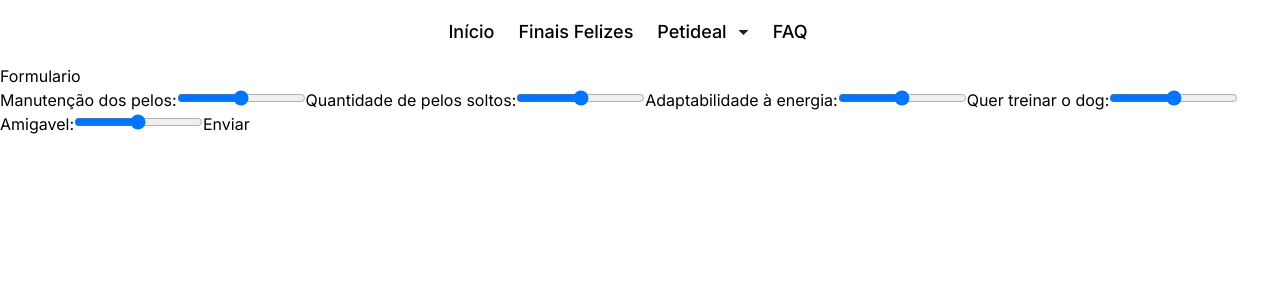
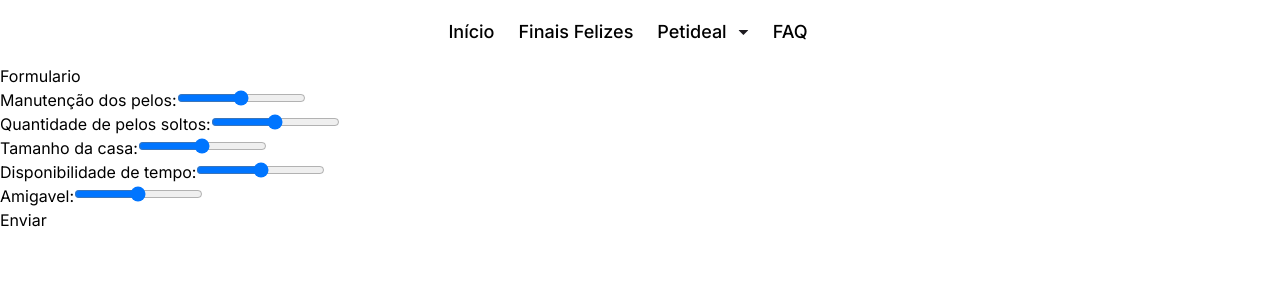
Before and after one commit to Wiiito/petideal, a Next.js app: page /form in a window 1280 px wide. Shown: the top 300 px of the page. Built offline with nearby package versions, Linux system fonts and the light colour scheme; no server answers; sample sign-in values are in the browser's storage.

Commit message:
Apresentacao meta

```diff
--- a/src/app/(userHeader)/animals/page.jsx
+++ b/src/app/(userHeader)/animals/page.jsx
@@ -15,7 +15,7 @@ const Page = () => {
 	const [page, setPage] = useState(1)
 	const [perPage, setPerPage] = useState(20)
 
-	const changePage = async (page) => {
+	const changePage = async page => {
 		if (dogs[0] === 'Loading...') {
 			dogs.pop()
 		}
@@ -32,12 +32,12 @@ const Page = () => {
 		fetchDogs(page)
 	}
 
-	const fetchDogs = async (page) => {
+	const fetchDogs = async page => {
 		const userEmbedding = await getEmbedding(session.user._id)
 
 		const newDogs = await vectorSearch(userEmbedding.perfil, perPage)
 
-		setDogs((prev) => {
+		setDogs(prev => {
 			return [...dogs, ...newDogs]
 		})
 	}
@@ -55,7 +55,7 @@ const Page = () => {
 	}, [page, status])
 
 	return (
-		<section>
+		<section className='columns-2xs'>
 			{dogs[0] !== 'Loading...'
 				? dogs.map((dog, i) => {
 						return (
--- a/src/app/(userHeader)/form/page.jsx
+++ b/src/app/(userHeader)/form/page.jsx
@@ -15,10 +15,10 @@ const Page = () => {
 		}
 	}, [status])
 
-	const handleSubmit = async (e) => {
+	const handleSubmit = async e => {
 		e.preventDefault()
 		const inputValues = Array.from(document.querySelectorAll('input')).map(
-			(input) => {
+			input => {
 				return input.value / 100
 			}
 		)
@@ -34,14 +34,19 @@ const Page = () => {
 			<form method='post' onSubmit={handleSubmit}>
 				Manutenção dos pelos:
 				<input type='range' name='groomingAdaptability' />
+				<br />
 				Quantidade de pelos soltos:
 				<input type='range' name='sheddingAdaptability' />
-				Adaptabilidade à energia:
+				<br />
+				Tamanho da casa:
 				<input type='range' name='energyAdaptability' />
-				Quer treinar o dog:
+				<br />
+				Disponibilidade de tempo:
 				<input type='range' name='trainabilityAdaptability' />
+				<br />
 				Amigavel:
 				<input type='range' name='demeanorAdaptability' />
+				<br />
 				<button>Enviar</button>
 			</form>
 		</>
--- a/src/components/DogComponent/DogComponent.jsx
+++ b/src/components/DogComponent/DogComponent.jsx
@@ -1,5 +1,3 @@
-import Link from 'next/link'
-
 const DogComponent = ({ dog, children }) => {
 	return (
 		<div className='relative w-full h-60 rounded-2xl overflow-hidden border-black border'>
@@ -16,16 +14,6 @@ const DogComponent = ({ dog, children }) => {
 				</div>
 				<div className='px-3'>{dog.description}</div>
 				<div className='italic'>{dog.observation}</div>
-				<div className='absolute flex gap-2 right-2 bottom-2'>
-					<div className='right-2 bottom-2'>
-						<Link href='/' className='bg-lightPastel px-2 rounded-md'>
-							Editar
-						</Link>
-					</div>
-					<div className='bg-darker px-2 rounded-md'>
-						<button onClick={() => deletePet(dog._id)}>Adotar</button>
-					</div>
-				</div>
 			</div>
 		</div>
 	)
```
